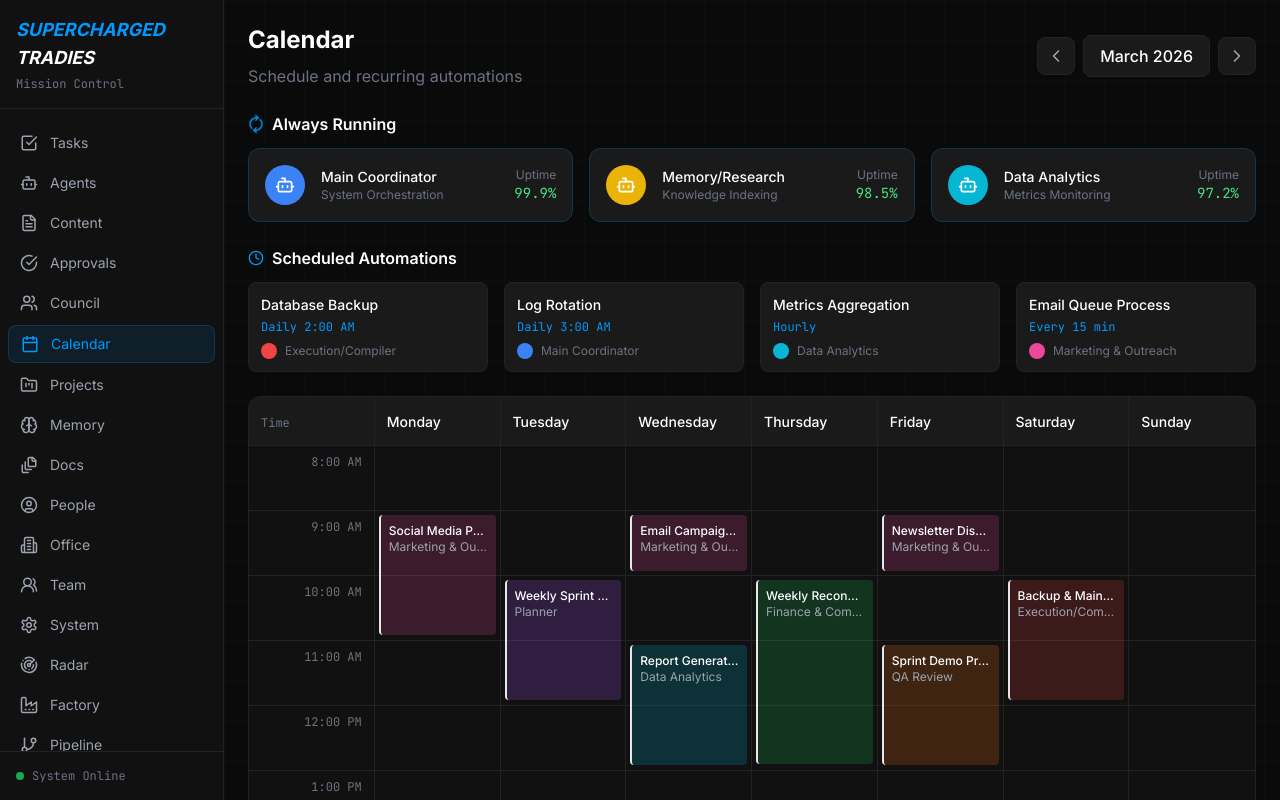
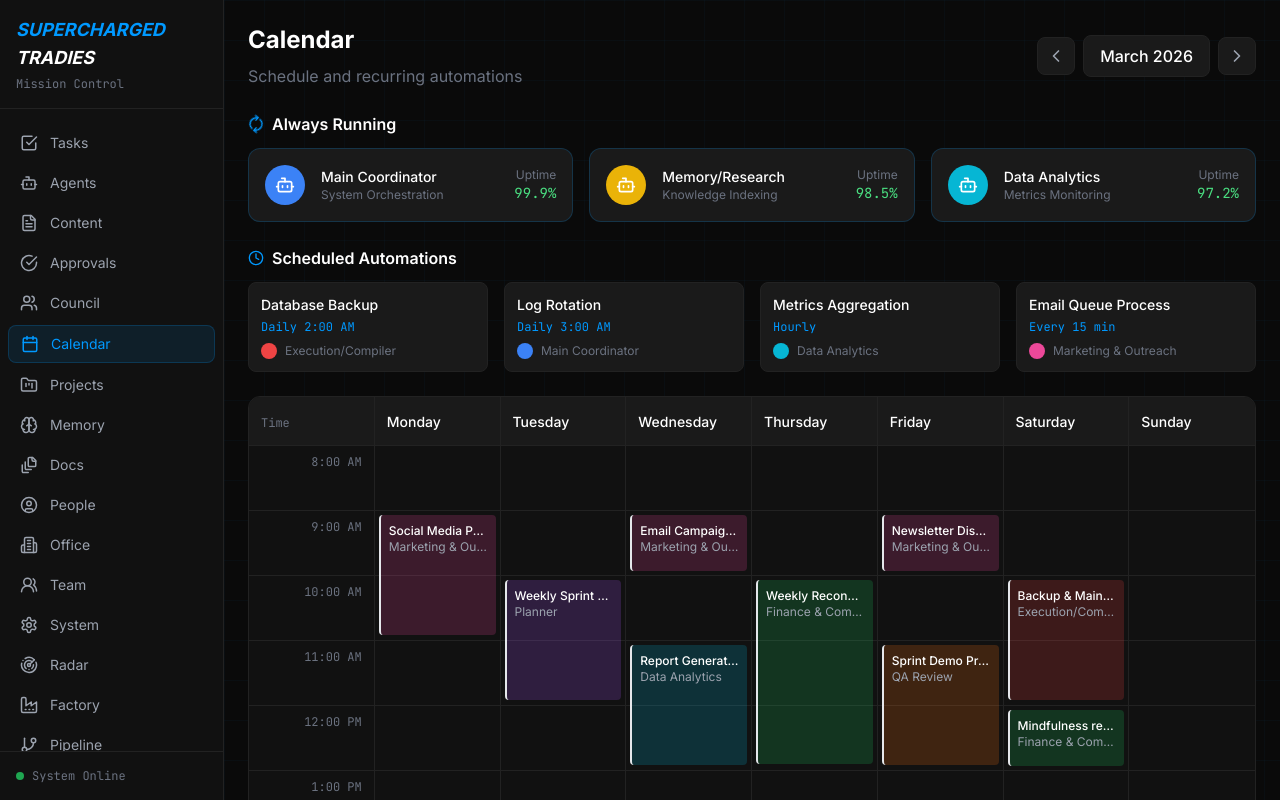
Before and after one commit to rezo-jason/openclaw-config, a Next.js app: page /calendar in a window 1280 px wide. Shown: the top 800 px of the page. Built offline with nearby package versions, Linux system fonts and the light colour scheme.

Commit message:
Calendar: add mindfulness event rehearsal

```diff
--- a/pages/calendar.js
+++ b/pages/calendar.js
@@ -34,6 +34,7 @@ const events = [
   { day: 4, hour: 11, agent: "QA Review", task: "Sprint Demo Prep", duration: 2 },
   { day: 4, hour: 15, agent: "Data Analytics", task: "Weekly Metrics Report", duration: 2 },
   { day: 5, hour: 10, agent: "Execution/Compiler", task: "Backup & Maintenance", duration: 2 },
+  { day: 5, hour: 12, agent: "Finance & Compliance", task: "Mindfulness relaxation time", duration: 1 },
   { day: 6, hour: 2, agent: "Data Analytics", task: "Nightly Data Sync", duration: 1, recurring: true },
 ];
 
```
